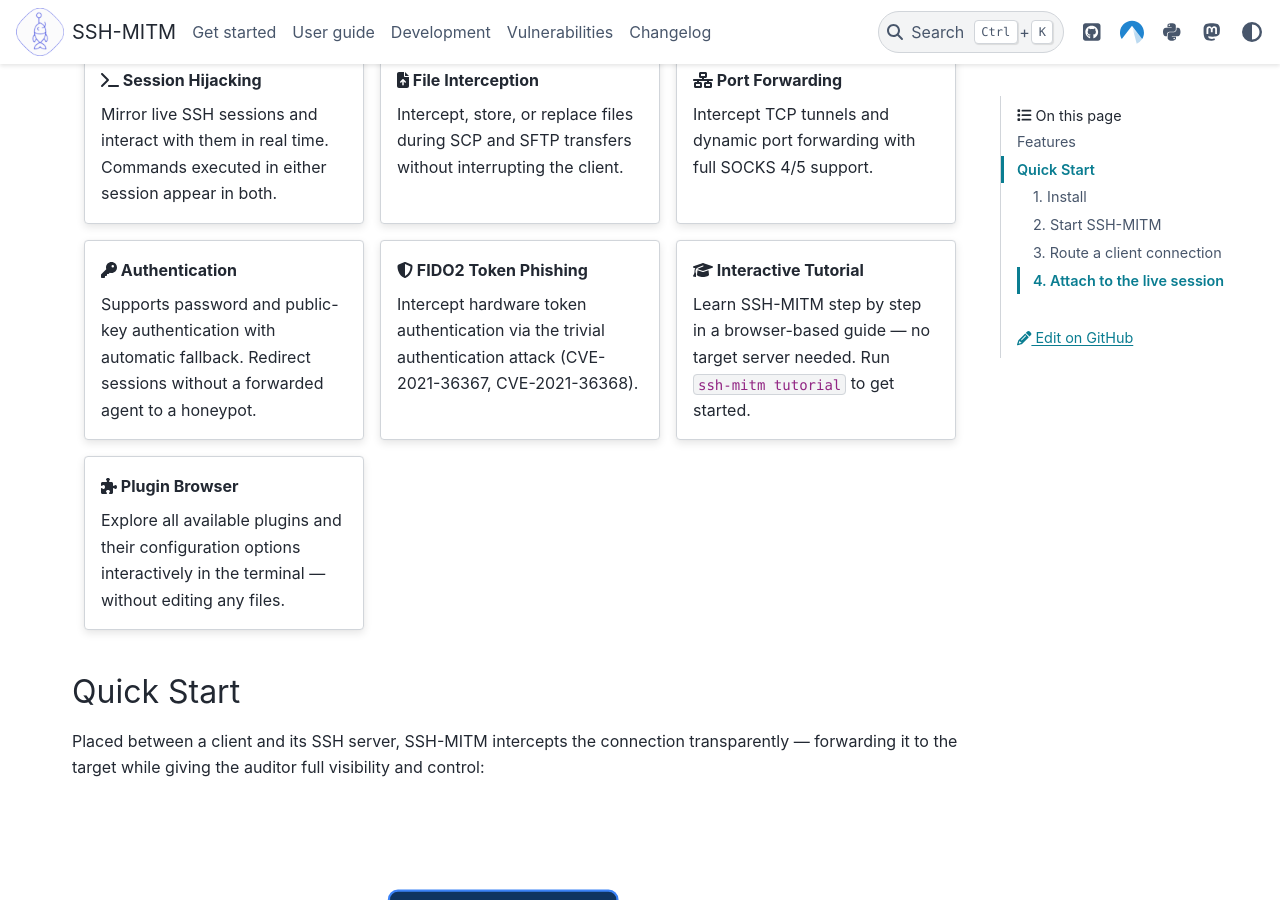
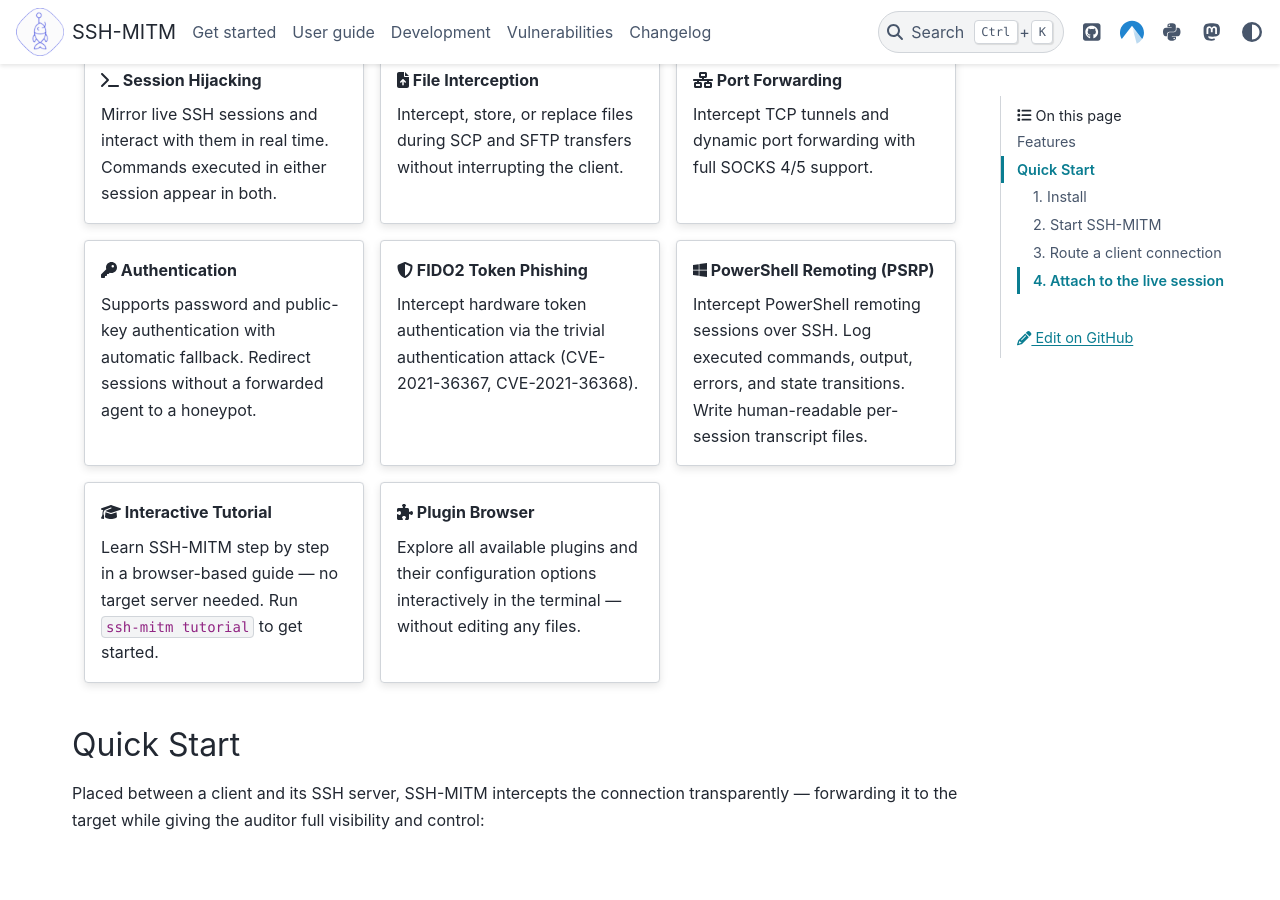
Before and after one commit to ssh-mitm/ssh-mitm, a Sphinx documentation site: the page built from doc/index.rst, in a window 1280 px wide and 900 px high, scrolled down 968 px. Built offline with Sphinx 7.4.7 and the PyData theme 0.15.4, drawn with Linux system fonts in a browser that asks for light colours; pages that are not in the unit, such as notebooks, are missing from menus; the version number is read from the project's files by our own code.

Commit message:
feat: add PowerShell to README and docs index; fix PowerShellState
- Add PowerShell remoting entry to README feature table
- Add PowerShell feature card to docs/index.rst homepage
- Add missing `command` field to PowerShellState dataclass
  (consistency with NetconfState; not functionally used yet)

```diff
--- a/doc/index.rst
+++ b/doc/index.rst
@@ -58,6 +58,14 @@
 
       Intercept hardware token authentication via the trivial
       authentication attack (CVE-2021-36367, CVE-2021-36368).
+
+   .. grid-item-card:: :fab:`windows` PowerShell Remoting (PSRP)
+      :link: user_guide/powershell
+      :link-type: doc
+
+      Intercept PowerShell remoting sessions over SSH. Log executed commands,
+      output, errors, and state transitions. Write human-readable per-session
+      transcript files.
 
    .. grid-item-card:: :fas:`graduation-cap` Interactive Tutorial
       :link: get_started/tutorial
```
Also changed, not shown: README.md (+1 -0 lines), 1 other file.
